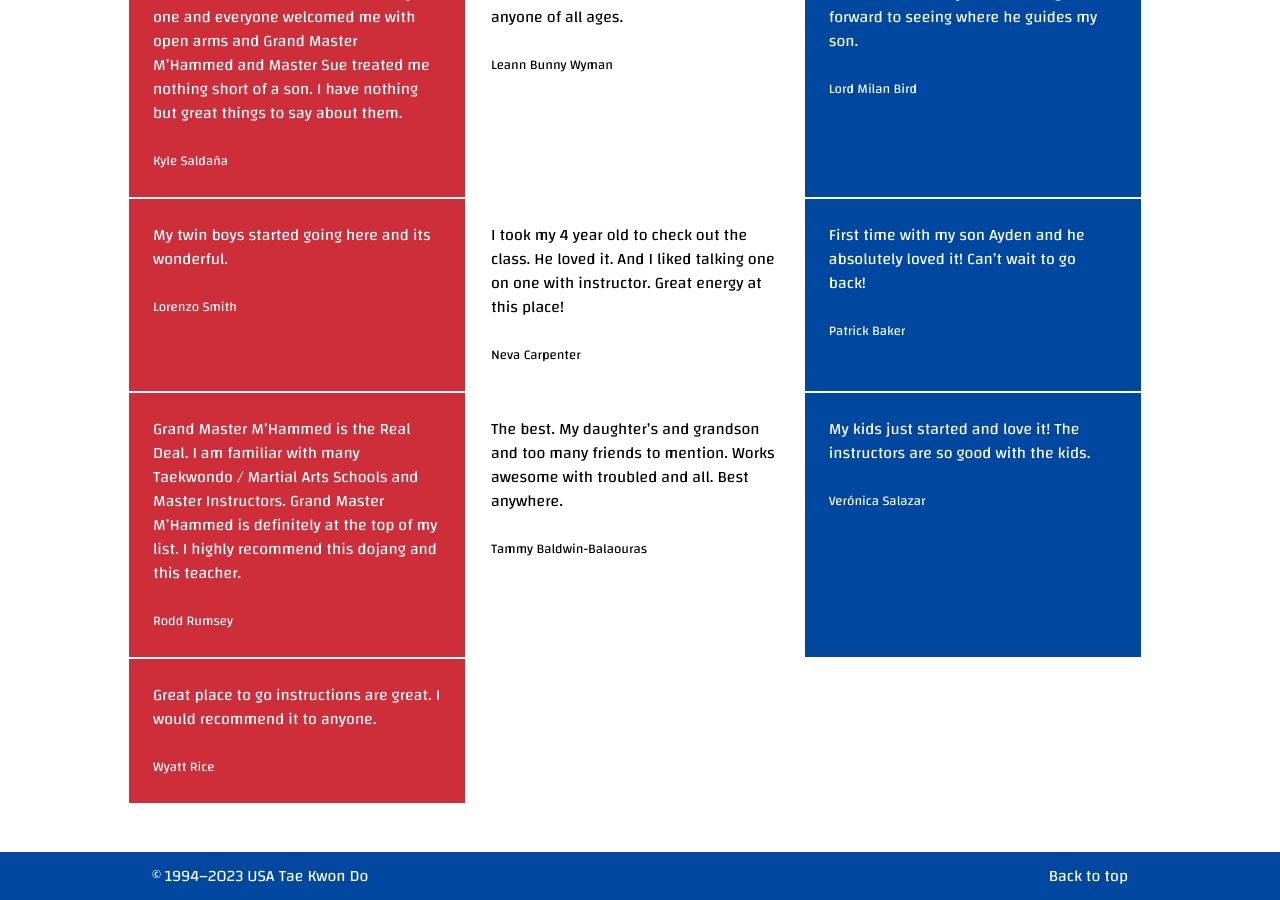
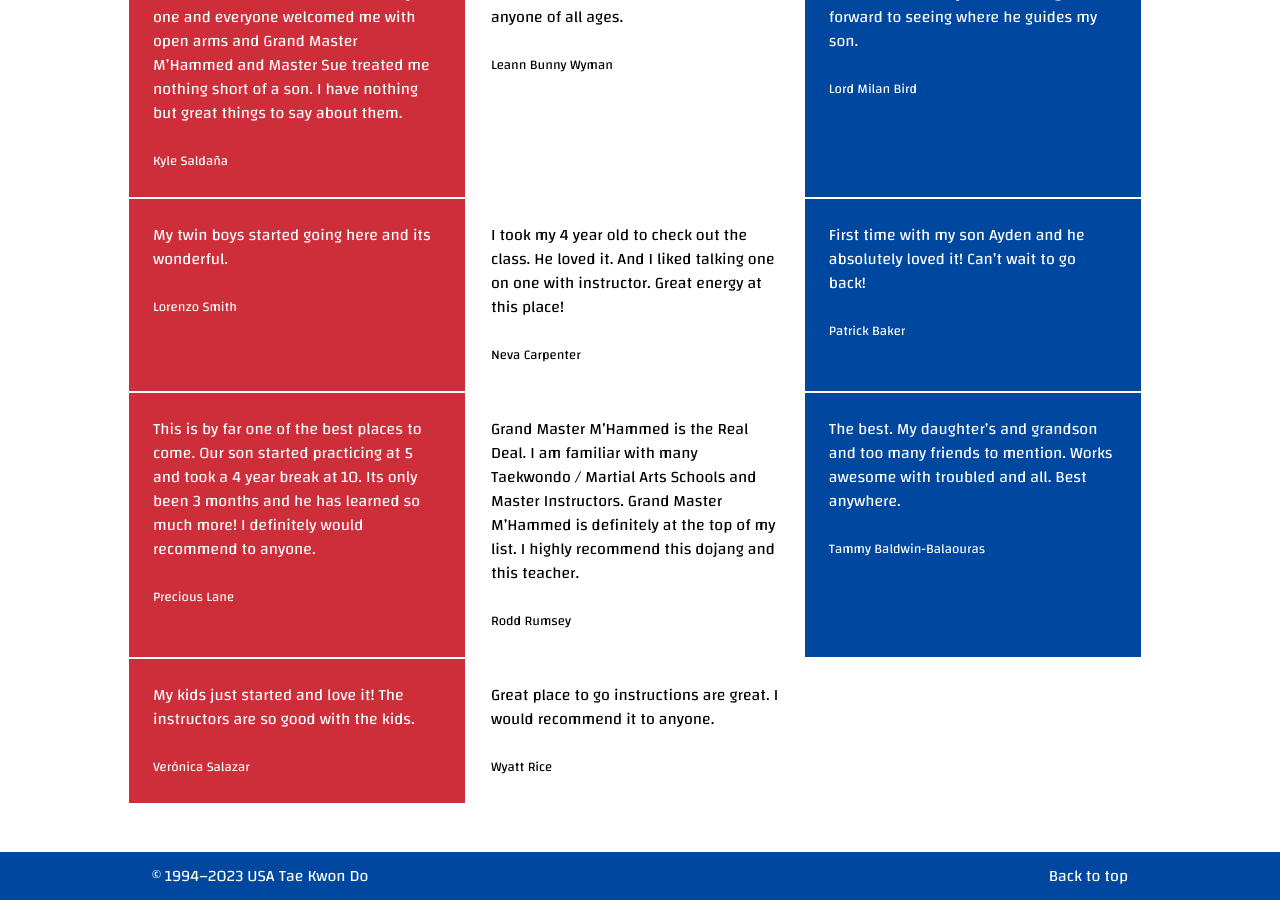
Before and after one commit to mgsisk/usatkdmi.com, a Jekyll site: the page built from src/_pages/home.md, in a window 1280 px wide and 900 px high, scrolled down 1967 px. Built offline with Jekyll 4.4.1, drawn with Linux system fonts in a browser that asks for light colours.

Commit message:
Update reviews.yml

```diff
--- a/src/_data/reviews.yml
+++ b/src/_data/reviews.yml
@@ -64,6 +64,12 @@
     First time with my son Ayden and he absolutely loved it! Can't wait to go
     back!
 
+- title: Precious Lane
+  content: |
+    This is by far one of the best places to come. Our son started practicing at
+    5 and took a 4 year break at 10. Its only been 3 months and he has learned
+    so much more! I definitely would recommend to anyone.
+
 - title: Rodd Rumsey
   content: |
     Grand Master M'Hammed is the Real Deal. I am familiar with many Taekwondo /
```
